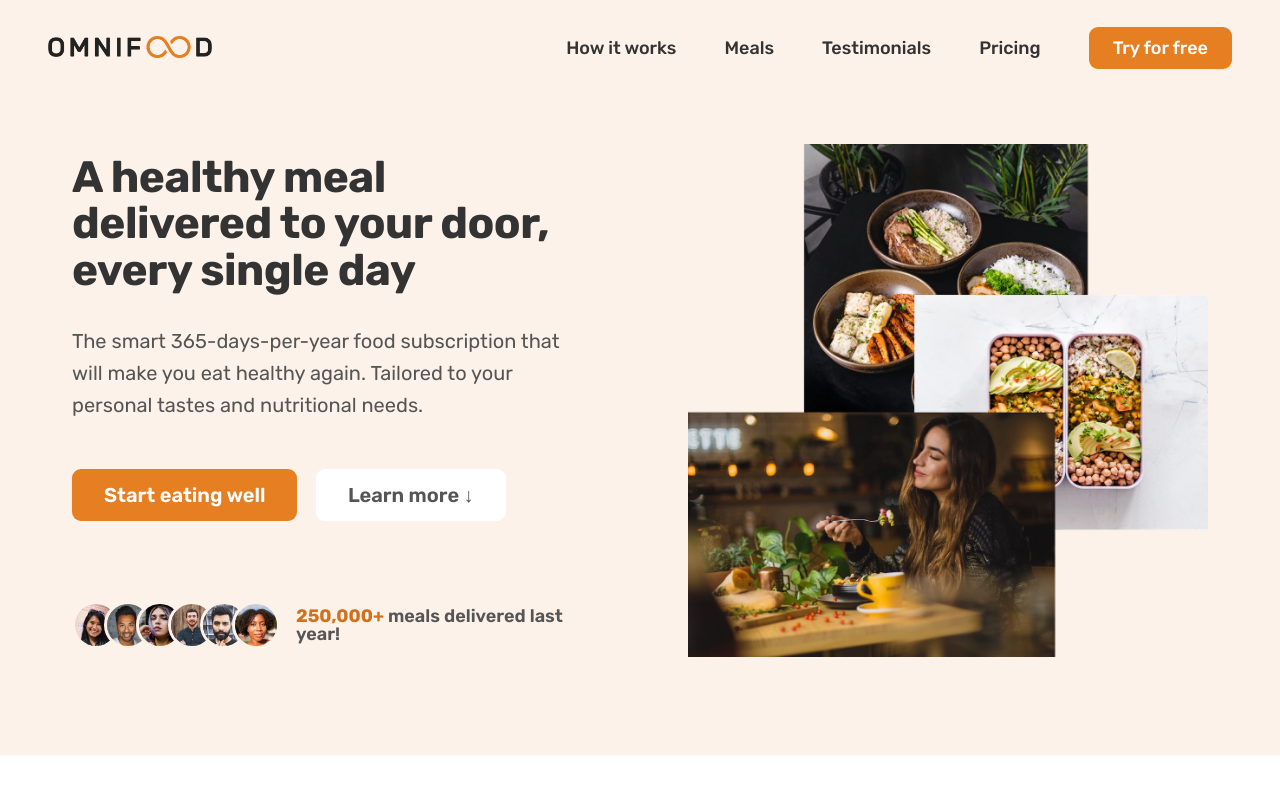
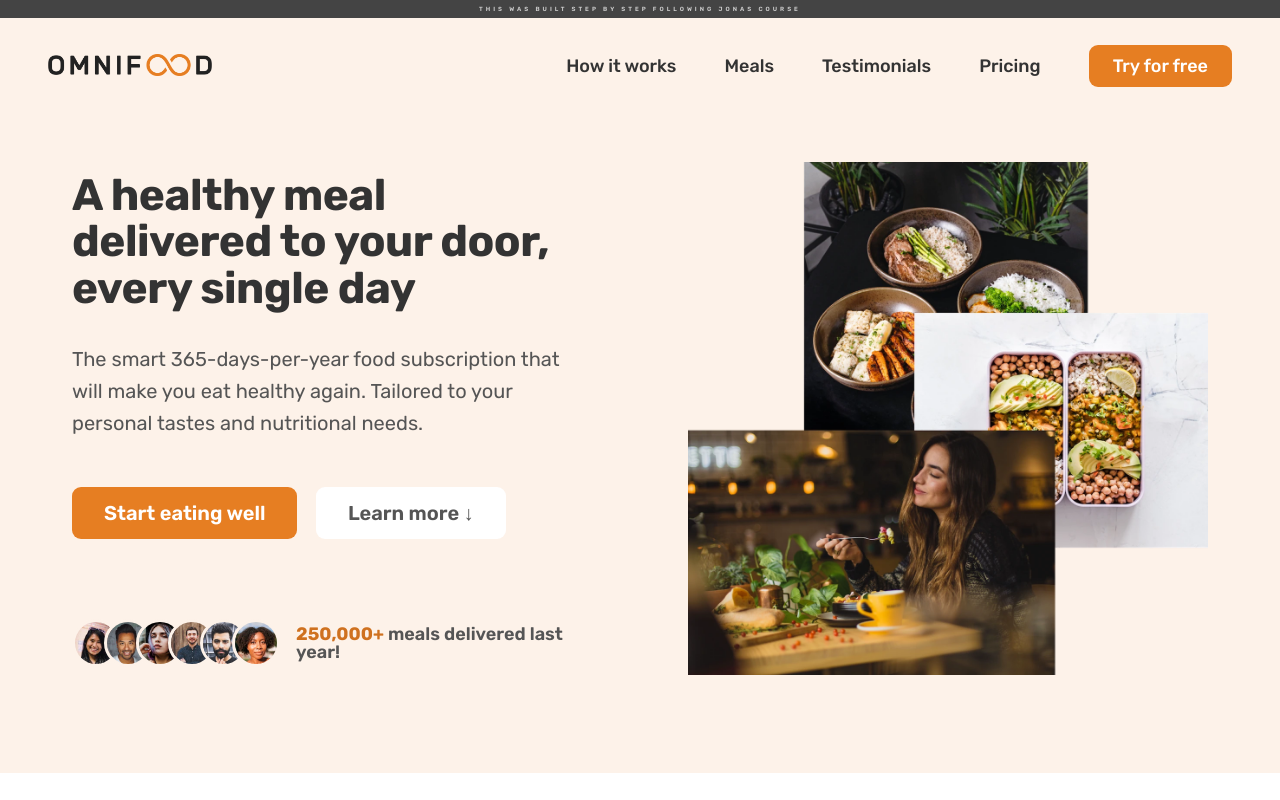
Before and after one commit to Adejokemi/Omnifood, a plain HTML site: page index.html in a window 1280 px wide. Shown: the top 800 px of the page. Drawn offline with nearby package versions, Linux system fonts and the light colour scheme; some packages are replaced by stand-ins of ours; a script that the page names is missing.

Commit message:
omnifood

```diff
--- a/index.html
+++ b/index.html
@@ -41,6 +41,16 @@
     <title>Omnifood &mdash; Never cook again!</title>
   </head>
   <body>
+    <div class="disclaimer" style=" text-align: center;
+             background-color: #444;
+             color: #ccc;
+             font-weight: 600;
+             width: 100%;
+             font-size: 50%;
+             padding: .6rem .6rem;
+             z-index: 201;
+             letter-spacing: .3rem;"> THIS WAS BUILT STEP BY STEP FOLLOWING JONAS COURSE
+        </div>
     <header class="header">
       <a href="#">
         <img class="logo" alt="Omnifood logo" src="img/omnifood-logo.png" />
```
